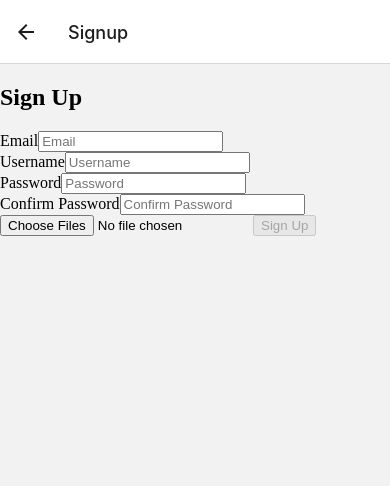
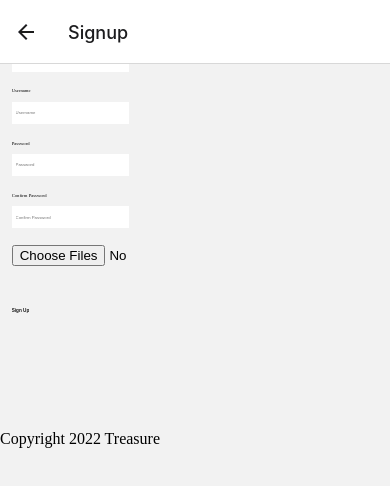
Before and after one commit to mmoses1127/treasure_native, a React Native app in the folder frontend-native/: screen /Signup in a window 390 px wide. Shown: the top 486 px of the page. Built offline with nearby package versions, Linux system fonts and the light colour scheme.

Commit message:
no changes to signup

```diff
--- a/frontend-native/screens/SessionForms/SignupForm.js
+++ b/frontend-native/screens/SessionForms/SignupForm.js
@@ -2,6 +2,9 @@ import { useState, useEffect } from 'react';
 import { useSelector, useDispatch } from 'react-redux';
 import { signup, clearSessionErrors, updateUserImage } from '../../store/session';
 import UploadImages from '../AWSTest/ImageUploader';
+import Footer from '../NavBar/Footer';
+import './SessionForm.scss';
+import { useHistory } from 'react-router-dom';
 import { getCurrentUser } from '../../store/session';
 
 function SignupForm () {
@@ -10,7 +13,7 @@ function SignupForm () {
   const [password, setPassword] = useState('');
   const [password2, setPassword2] = useState('');
   const [imageFile, setImageFile] = useState('');
-  // const history = useHistory()
+  const history = useHistory()
   const errors = useSelector(state => state.errors.session);
   const dispatch = useDispatch();
 
@@ -135,7 +138,7 @@ function SignupForm () {
 
         </div>
       </div>
-      {/* <Footer /> */}
+      <Footer />
     </section>
   );
 }
```
